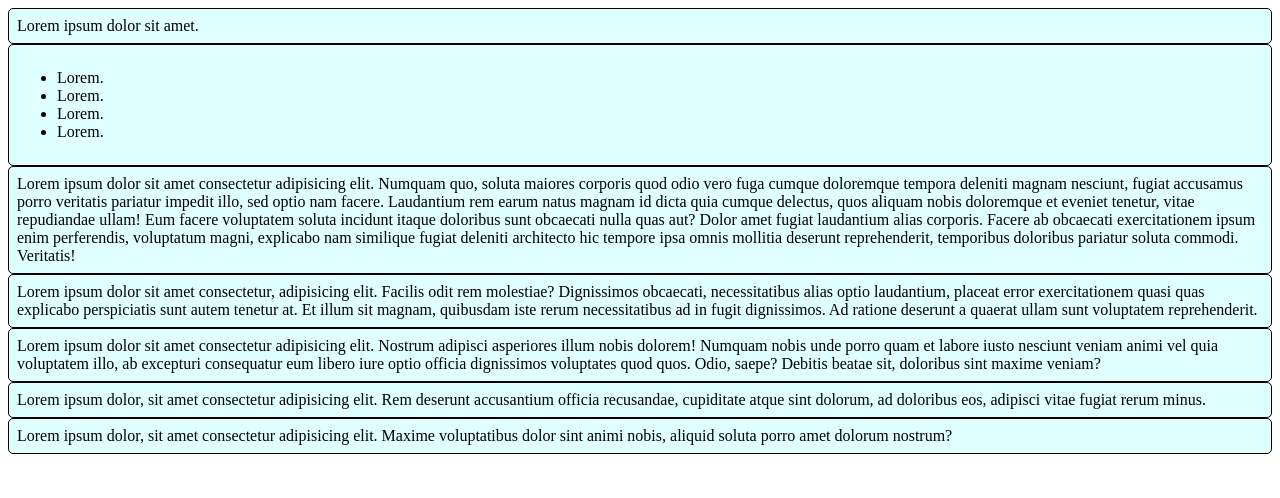
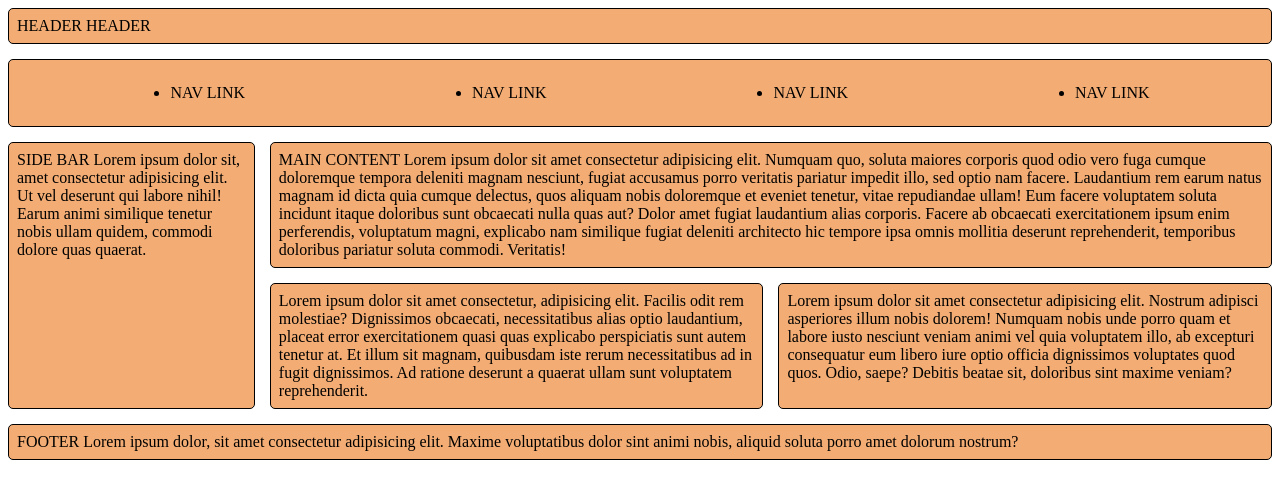
Before and after one commit to bsinkule/Grid-Template-Areas, a plain HTML site: page index.html in a window 1280 px wide. Drawn offline with Linux system fonts and the light colour scheme.

Commit message:
2nd commit to check readme

```diff
--- a/index.html
+++ b/index.html
@@ -11,22 +11,22 @@
 
 <body>
     <div class="wrapper">
-        <header class="b">Lorem ipsum dolor sit amet.</header>
+        <header class="b">HEADER HEADER</header>
         <nav class="b">
             <ul>
-                <li>Lorem.</li>
-                <li>Lorem.</li>
-                <li>Lorem.</li>
-                <li>Lorem.</li>
+                <li>NAV LINK</li>
+                <li>NAV LINK</li>
+                <li>NAV LINK</li>
+                <li>NAV LINK</li>
             </ul>
         </nav>
-        <main class="b">Lorem ipsum dolor sit amet consectetur adipisicing elit. Numquam quo, soluta maiores corporis quod odio vero fuga
-            cumque doloremque tempora deleniti magnam nesciunt, fugiat accusamus porro veritatis pariatur impedit illo, sed
-            optio nam facere. Laudantium rem earum natus magnam id dicta quia cumque delectus, quos aliquam nobis doloremque
-            et eveniet tenetur, vitae repudiandae ullam! Eum facere voluptatem soluta incidunt itaque doloribus sunt obcaecati
-            nulla quas aut? Dolor amet fugiat laudantium alias corporis. Facere ab obcaecati exercitationem ipsum enim perferendis,
-            voluptatum magni, explicabo nam similique fugiat deleniti architecto hic tempore ipsa omnis mollitia deserunt
-            reprehenderit, temporibus doloribus pariatur soluta commodi. Veritatis!</main>
+        <main class="b">MAIN CONTENT Lorem ipsum dolor sit amet consectetur adipisicing elit. Numquam quo, soluta maiores corporis quod odio
+            vero fuga cumque doloremque tempora deleniti magnam nesciunt, fugiat accusamus porro veritatis pariatur impedit
+            illo, sed optio nam facere. Laudantium rem earum natus magnam id dicta quia cumque delectus, quos aliquam nobis
+            doloremque et eveniet tenetur, vitae repudiandae ullam! Eum facere voluptatem soluta incidunt itaque doloribus
+            sunt obcaecati nulla quas aut? Dolor amet fugiat laudantium alias corporis. Facere ab obcaecati exercitationem
+            ipsum enim perferendis, voluptatum magni, explicabo nam similique fugiat deleniti architecto hic tempore ipsa
+            omnis mollitia deserunt reprehenderit, temporibus doloribus pariatur soluta commodi. Veritatis!</main>
         <section class="section1 b">Lorem ipsum dolor sit amet consectetur, adipisicing elit. Facilis odit rem molestiae? Dignissimos obcaecati, necessitatibus
             alias optio laudantium, placeat error exercitationem quasi quas explicabo perspiciatis sunt autem tenetur at.
             Et illum sit magnam, quibusdam iste rerum necessitatibus ad in fugit dignissimos. Ad ratione deserunt a quaerat
@@ -35,10 +35,10 @@
             nobis unde porro quam et labore iusto nesciunt veniam animi vel quia voluptatem illo, ab excepturi consequatur
             eum libero iure optio officia dignissimos voluptates quod quos. Odio, saepe? Debitis beatae sit, doloribus sint
             maxime veniam?</section>
-        <aside class="b">Lorem ipsum dolor, sit amet consectetur adipisicing elit. Rem deserunt accusantium officia recusandae, cupiditate
-            atque sint dolorum, ad doloribus eos, adipisci vitae fugiat rerum minus.</aside>
-        <footer class="b">Lorem ipsum dolor, sit amet consectetur adipisicing elit. Maxime voluptatibus dolor sint animi nobis, aliquid soluta
-            porro amet dolorum nostrum?</footer>
+        <aside class="b">SIDE BAR Lorem ipsum dolor sit, amet consectetur adipisicing elit. Ut vel deserunt qui labore nihil! Earum animi
+            similique tenetur nobis ullam quidem, commodi dolore quas quaerat.</aside>
+        <footer class="b">FOOTER Lorem ipsum dolor, sit amet consectetur adipisicing elit. Maxime voluptatibus dolor sint animi nobis, aliquid
+            soluta porro amet dolorum nostrum?</footer>
     </div>
 
 </body>
--- a/main.css
+++ b/main.css
@@ -1,6 +1,59 @@
 .b {
     border: 1px solid black;
     border-radius: 5px;
-    background-color: lightcyan;
+    background-color: rgb(243, 173, 116);
     padding: .5em;
 }
+
+.wrapper {
+    margin: auto;
+    display: grid;
+    grid-gap: 15px;
+    grid-template-areas: "header" "nav" "main" "section1" "section2" "side" "footer";
+}
+
+header {
+    grid-area: header;
+}
+
+nav {
+    grid-area: nav;
+}
+
+main {
+    grid-area: main;
+}
+
+.section1 {
+    grid-area: section1;
+}
+
+.section2 {
+    grid-area: section2;
+}
+
+aside {
+    grid-area: side;
+}
+
+footer {
+    grid-area: footer;
+}
+
+@media (min-width: 700px) {
+    .wrapper {
+        grid-template-columns: 1fr 3fr;
+        grid-template-areas: "header  header" "nav     nav" "side main" "side section1" "side section2" "footer  footer";
+    }
+    nav ul {
+        display: flex;
+        justify-content: space-around;
+    }
+}
+
+@media (min-width: 1000px) {
+    .wrapper {
+        grid-template-columns: 1fr 2fr 2fr;
+        grid-template-areas: "header header header" "nav nav nav" "side main main" "side section1 section2" "footer footer footer";
+    }
+}
```
Also changed, not shown: 1 other file.
